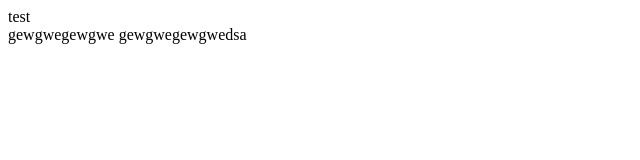
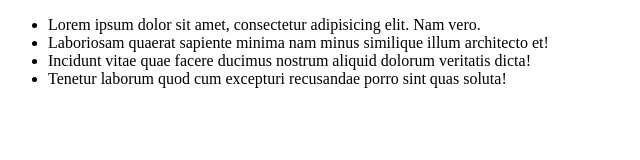
Before and after one commit to kyupid/kyulighter, a plain HTML site: page index.html in a window 1280 px wide. Shown: the whole page, without its empty margins (0-640 px from the left). Drawn offline with nearby package versions, Linux system fonts and the light colour scheme.

Commit message:
예제 텍스트 수정

```diff
--- a/index.html
+++ b/index.html
@@ -7,10 +7,14 @@
     <title>Document</title>
     <script type="text/javascript" src="http://ajax.googleapis.com/ajax/libs/jquery/1.7.0/jquery.min.js"></script>
     <script src="./main.js"></script>
+    <link rel="stylesheet" href="style.css">
 </head>
 <body>
-    test<br>
-    gewgwegewgwe
-    gewgwegewgwedsa
+<ul class="generic-list">
+    <li class="item">Lorem ipsum dolor sit amet, consectetur adipisicing elit. Nam vero.</li>
+    <li class="item">Laboriosam quaerat sapiente minima nam minus similique illum architecto et!</li>
+    <li class="item">Incidunt vitae quae facere ducimus nostrum aliquid dolorum veritatis dicta!</li>
+    <li class="item">Tenetur laborum quod cum excepturi recusandae porro sint quas soluta!</li>
+</ul>
 </body>
 </html>
```
